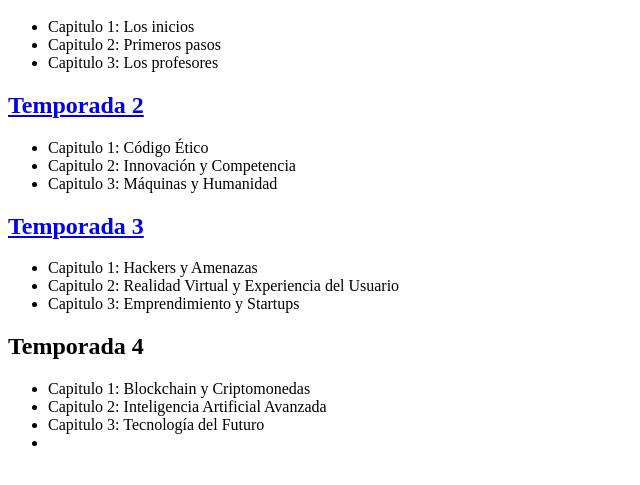
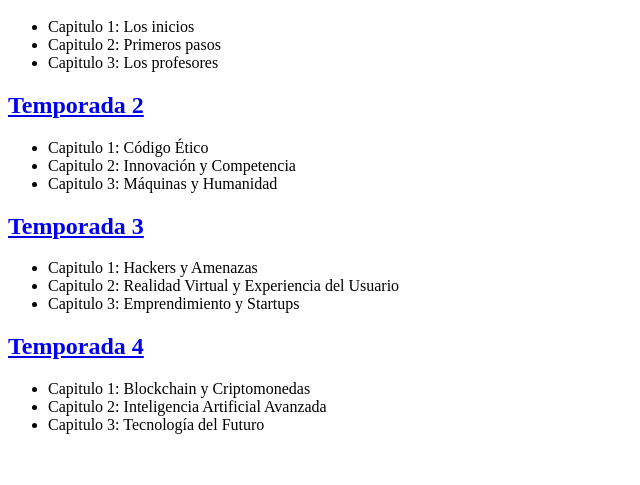
Before and after one commit to augusto-gs/202309-w4ch1-augusto-gomez, a plain HTML site: page index.html in a window 1280 px wide. Shown: the part 109-594 px from the top of the page, without its empty margins (0-640 px from the left). Drawn offline with Linux system fonts and the light colour scheme.

Commit message:
Add HTML elements for fourth season index

```diff
--- a/index.html
+++ b/index.html
@@ -32,12 +32,11 @@
       <li>Capitulo 2: Realidad Virtual y Experiencia del Usuario</li>
       <li>Capitulo 3: Emprendimiento y Startups</li>
     </ul>
-    <h2>Temporada 4</h2>
+    <h2><a href="season04.html">Temporada 4</a></h2>
     <ul>
       <li>Capitulo 1: Blockchain y Criptomonedas</li>
       <li>Capitulo 2: Inteligencia Artificial Avanzada</li>
       <li>Capitulo 3: Tecnología del Futuro</li>
-      <li></li>
     </ul>
   </main>
 </body>
```
